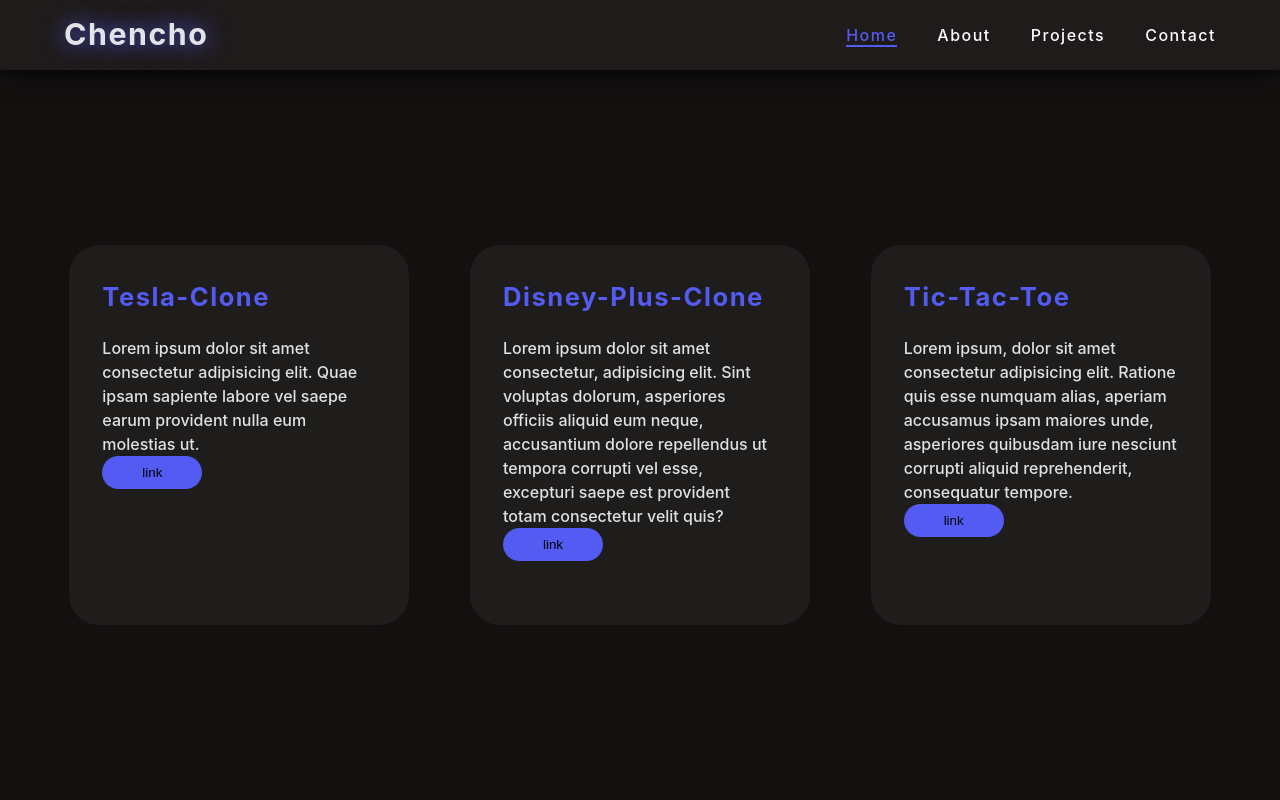
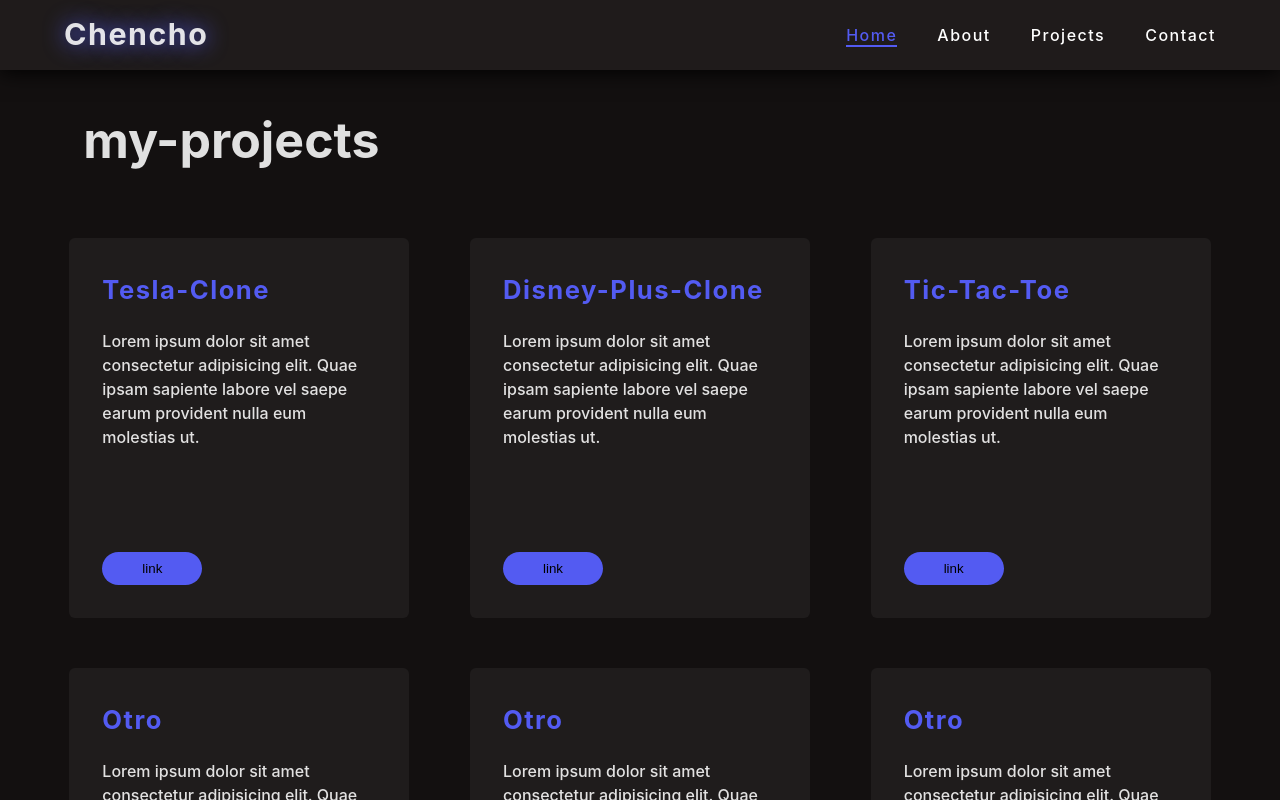
Before and after one commit to Chencho34/my-portfolio, a React (Vite) app: page /projects in a window 1280 px wide. Built offline with nearby package versions, Linux system fonts and the light colour scheme; the HTML template or start-up script is replaced by a standard one.

Commit message:
MODIFIED: Components

```diff
--- a/src/App.css
+++ b/src/App.css
@@ -105,9 +105,14 @@
   top: 70px;
 
   background-color: rgb(19, 16, 16);
+  /* background: rgb(19, 16, 16); */
+  /* background-attachment: fixed; */
+  /* background-attachment: fixed; */
   height: calc(100vh - 70px);
-  width: 100vw;
+  /* width: 100vw; */
   /* margin: 0 auto; */
+  overflow: scroll;
+  overflow-x: hidden;
 }
 
 .home__container {
@@ -203,13 +208,16 @@
 }
 
 .cards__container {
-  height: 100%;
+  /* height: 100%; */
   width: 90%;
-  margin: 0 auto;
+  margin: 60px auto;
+
   display: flex;
   align-items: center;
   justify-content: space-around;
+  flex-wrap: wrap;
   gap: 50px;
+
   /* background-color: red; */
 }
 
@@ -218,9 +226,9 @@
   width: 340px;
   height: 380px;
 
-  border-radius: 30px;
+  border-radius: 6px;
   padding: 33px;
-  transition: ease-in 0.6s;
+  transition: ease-in 0.3s;
 }
 
 .card:hover {
@@ -231,6 +239,16 @@
 
 .card__container {
   /* background-color: #fff; */
+  height: 100%;
+  display: flex;
+  flex-direction: column;
+  /* background-color: white; */
+  justify-content: space-between;
+}
+
+.card__texts {
+  display: flex;
+  flex-direction: column;
 }
 
 .card__title {
@@ -269,3 +287,10 @@
   font-weight: bold;
   letter-spacing: 6px;
 }
+
+.projects__title {
+  width: 87%;
+  margin: 0 auto;
+  margin-top: 33px;
+  font-size: 50px;
+}
--- a/src/components/Card.jsx
+++ b/src/components/Card.jsx
@@ -5,12 +5,14 @@
   return (
     <section className='card'>
       <section className='card__container'>
+        <div className='card__texts'>
           <article className='card__header'>
             <h1 className='card__title'>{title}</h1>
           </article>
           <article className='card__body'>
             <p className='card__paragraph'>{paragraph}</p>
           </article>
+        </div>
         <article className='card__fotter'>
           <Button title='link' />
         </article>
--- a/src/components/Nav.jsx
+++ b/src/components/Nav.jsx
@@ -1,5 +1,5 @@
 import React, { useState } from 'react'
-import { paths } from './constans'
+import { paths } from '../constants/constants'
 import { Link } from 'react-router-dom'
 
 export default function Nav() {
@@ -16,8 +16,7 @@
         <ul className='nav__links'>
           {paths.map(({ item, to }, index) => (
             <li
-              // className='nav__link'
-              key={item}
+              key={index}
               onClick={() => handleClick(index)}
               className={
                 activeBtn === index ? 'nav__link--active' : 'nav__link'
--- a/src/components/constans.js
+++ /dev/null
@@ -1,6 +0,0 @@
-export const paths = [
-  { to: '/', item: 'home' },
-  { to: '/about', item: 'about' },
-  { to: '/projects', item: 'projects' },
-  { to: '/contact', item: 'contact' }
-]
--- /dev/null
+++ b/src/constants/constants.js
@@ -0,0 +1,45 @@
+export const paths = [
+  { to: '/', item: 'home' },
+  { to: '/about', item: 'about' },
+  { to: '/projects', item: 'projects' },
+  { to: '/contact', item: 'contact' }
+]
+
+export const projects = [
+  {
+    id: 1,
+    title: 'tesla-clone',
+    paragraph:
+      'Lorem ipsum dolor sit amet consectetur adipisicing elit. Quae ipsam sapiente labore vel saepe earum provident nulla eum molestias ut.'
+  },
+  {
+    id: 2,
+    title: 'disney-plus-clone',
+    paragraph:
+      'Lorem ipsum dolor sit amet consectetur adipisicing elit. Quae ipsam sapiente labore vel saepe earum provident nulla eum molestias ut.'
+  },
+  {
+    id: 3,
+    title: 'tic-tac-toe',
+    paragraph:
+      'Lorem ipsum dolor sit amet consectetur adipisicing elit. Quae ipsam sapiente labore vel saepe earum provident nulla eum molestias ut.'
+  },
+  {
+    id: 4,
+    title: 'otro',
+    paragraph:
+      'Lorem ipsum dolor sit amet consectetur adipisicing elit. Quae ipsam sapiente labore vel saepe earum provident nulla eum molestias ut.'
+  },
+  {
+    id: 5,
+    title: 'otro',
+    paragraph:
+      'Lorem ipsum dolor sit amet consectetur adipisicing elit. Quae ipsam sapiente labore vel saepe earum provident nulla eum molestias ut.'
+  },
+  {
+    id: 6,
+    title: 'otro',
+    paragraph:
+      'Lorem ipsum dolor sit amet consectetur adipisicing elit. Quae ipsam sapiente labore vel saepe earum provident nulla eum molestias ut.'
+  }
+]
--- a/src/pages/Home.jsx
+++ b/src/pages/Home.jsx
@@ -8,7 +8,7 @@
       <article className='home__container'>
         <article className='home__texts'>
           <h1 className='home__title'>
-            Hello i'm <span>Chencho</span>
+            Hello i'm <span>Mayra Rico Lopez</span>
           </h1>
           <h2 className='home__work'>Web developer</h2>
           <p className='home__paragraph'>
--- a/src/pages/Projects.jsx
+++ b/src/pages/Projects.jsx
@@ -1,22 +1,15 @@
 import React from 'react'
 import Card from '../components/Card'
+import { projects } from '../constants/constants'
 
 export default function Projects() {
   return (
-    <section className='container'>
+    <section className='container container-projects'>
+      <h1 className='projects__title'>my-projects</h1>
       <section className='cards__container'>
-        <Card
-          title='Tesla-clone'
-          paragraph='Lorem ipsum dolor sit amet consectetur adipisicing elit. Quae ipsam sapiente labore vel saepe earum provident nulla eum molestias ut.'
-        />
-        <Card
-          title='Disney-plus-clone'
-          paragraph='Lorem ipsum dolor sit amet consectetur, adipisicing elit. Sint voluptas dolorum, asperiores officiis aliquid eum neque, accusantium dolore repellendus ut tempora corrupti vel esse, excepturi saepe est provident totam consectetur velit quis?'
-        />
-        <Card
-          title='Tic-tac-toe'
-          paragraph='Lorem ipsum, dolor sit amet consectetur adipisicing elit. Ratione quis esse numquam alias, aperiam accusamus ipsam maiores unde, asperiores quibusdam iure nesciunt corrupti aliquid reprehenderit, consequatur tempore.'
-        />
+        {projects.map(({ id, title, paragraph }) => (
+          <Card key={id} title={title} paragraph={paragraph} />
+        ))}
       </section>
     </section>
   )
```
Lines whose indentation alone changed are shown as unchanged.
